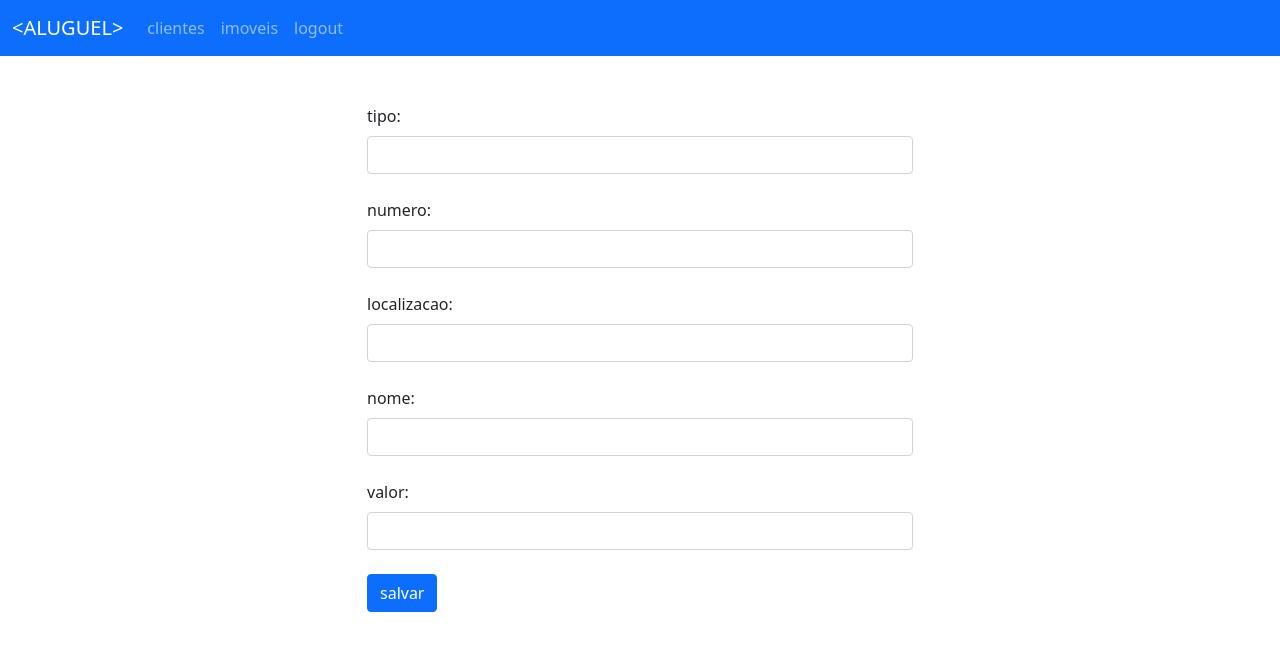
After one commit to rcaliman/aluguel, a Flask app: page /editarimovel?id=00 in a window 1280 px wide. The commit adds this page. Shown: the top 651 px of the page. Run offline with Flask 2, Linux system fonts and the light colour scheme; the visitor is signed in with stand-in values (Sample User, id 1).

Commit message:
quarto commit

```diff
--- a/app.py
+++ b/app.py
@@ -17,29 +17,39 @@ def inicio():
 
 @app.route('/clientes', methods=['POST','GET'])
 def clientes():
-    x = 'nao funcionou'
-    if request.form:
-        cliente = Cliente   (
-                                request.form['id'],
-                                request.form['nome'],
-                                request.form['data_nasc'],
-                                request.form['ci'],
-                                request.form['cpf'],
-                                request.form['tel1'],
-                                request.form['tel2'],
-                            )
-        try:
-            if request.form['apagar']:
-                cliente.apagar()
-        except:
-            cliente.salvar()
+    if f.logado():
+        if request.form:    #instancia a classe Cliente com os dados do formulario de form_clientes
+            try:
+                cliente = Cliente   (
+                                        request.form['id'],
+                                        request.form['nome'],
+                                        request.form['data_nasc'],
+                                        request.form['ci'],
+                                        request.form['cpf'],
+                                        request.form['tel1'],
+                                        request.form['tel2'],
+                                    )
+            except:
+                cliente = Cliente   (
+                                        '0', # se o formulario nao retorna o id significa novo cliente
+                                        request.form['nome'],
+                                        request.form['data_nasc'],
+                                        request.form['ci'],
+                                        request.form['cpf'],
+                                        request.form['tel1'],
+                                        request.form['tel2'],
+                                    )
+            try:
+                if request.form['apagar']:
+                    cliente.apagar()
+            except:
+                cliente.salvar()
 
-    if f.logado():
         todos_clientes = Cliente.busca_todos()
+
         return render_template  (
                                     'clientes.html',
                                     todos_clientes = todos_clientes,
-                                    x = x
                                 )
     else:
         return render_template('login.html')
@@ -48,7 +58,12 @@ def clientes():
 def editarcliente():
     if f.logado():
         id_cliente = f.extrai_id_da_url(request.url)
-        cliente = Cliente.busca_cliente(id_cliente)
+
+        if id_cliente == '00': # se a id for 00 o sistema vai abrir a tela de adicionar novo
+            cliente = '00'
+        else:
+            cliente = Cliente.busca_cliente(id_cliente) # senao recebe o cliente escolhido do banco
+
         return render_template  (
                                     'form_clientes.html',
                                     cliente = cliente
@@ -67,6 +82,23 @@ def imoveis():
     else:
         return render_template('login.html')
 
+@app.route('/editarimovel', methods=['GET'])
+def editarimovel():
+    if f.logado():
+        id_imovel= f.extrai_id_da_url(request.url)
+
+        if id_imovel== '00': # se a id for 00 o sistema vai abrir a tela de adicionar novo
+            imovel = '00'
+        else:
+            imovel = Imovel.busca_imovel(id_imovel) # senao recebe o imovel escolhido do banco
+
+        return render_template  (
+                                    'form_imoveis.html',
+                                    imovel = imovel
+                                )
+    else:
+        return render_template('login.html')
+
 @app.route('/logar', methods=['POST'])
 def logar():
     if Usuario.autenticacao(request.form['usuario'],request.form['senha']):
--- a/templates/clientes.html
+++ b/templates/clientes.html
@@ -5,9 +5,10 @@
     <div class='container mt-5'>
         <div class='row'>
             <div class='col-12'>
-                <table class="table table-striped">
+            <a class='btn btn-primary' href='editarcliente?id=00'>adicionar novo cliente</a>
+                <table class="table table-striped mt-2">
                     <tr>
-                        <th>Nome{{x}}</th>
+                        <th>Nome</th>
                         <th>Nascimento</th>
                         <th>CI</th>
                         <th>CPF/CNPJ</th>
--- /dev/null
+++ b/templates/form_imoveis.html
@@ -0,0 +1,84 @@
+{% extends 'base.html' %}
+
+{% block body %}
+
+<div class='container mt-5'>
+    <div class='row justify-content-center'>
+        <div class='col-6 primary'>
+            <form class="row gy-2 gx-3 align-items-center" method='post' action='/clientes'>
+                {% if imovel == '00' %}
+                <div class="mb-3">
+                    <label for="tipo" class="form-label">tipo:</label>
+                    <input type="text" name='tipo' class="form-control" id="tipo">
+                </div>
+                <div class="mb-3">
+                    <label for="numero" class="form-label">numero:</label>
+                    <input type="text" name='numero' class="form-control" id="numero">
+                </div>
+                <div class="mb-3">
+                    <label for="localizacao" class="form-label">localizacao:</label>
+                    <input type="text" name='localizacao' class="form-control" id="localizacao">
+                </div>
+                <div class="mb-3">
+                    <label for="nome" class="form-label">nome:</label>
+                    <input type="text" name='nome' class="form-control" id="nome">
+                </div>
+                <div class="mb-3">
+                    <label for="valor" class="form-label">valor:</label>
+                    <input type="text" name='valor' class="form-control" id="valor">
+                </div>
+                {% else %}
+                <div class="mb-3">
+                    <label for="tipo" class="form-label">tipo:</label>
+                    <input type="text" name='tipo' value='{{ imovel[0][1]}}' class="form-control" id="tipo">
+                </div>
+                <div class="mb-3">
+                    <label for="numero" class="form-label">numero:</label>
+                    <input type="text" name='numero' value='{{ imovel[0][2]}}' class="form-control" id="numero">
+                </div>
+                <div class="mb-3">
+                    <label for="localizacao" class="form-label">localizacao:</label>
+                    <input type="text" name='localizacao' class="form-control" value='{{ imovel[0][3]}}'
+                        id="localizacao">
+                </div>
+                <div class="mb-3">
+                    <label for="nome" class="form-label">nome:</label>
+                    <input type="text" name='nome' class="form-control" value='{{ imovel[0][4]}}' id="nome">
+                </div>
+                <div class="mb-3">
+                    <label for="valor" class="form-label">valor:</label>
+                    <input type="text" name='valor' class="form-control" value='{{ imovel[0][5]}}' id="valor">
+                </div>
+                {% endif %}
+                <div>
+                    <button type="submit" class="btn btn-primary">
+                        salvar
+                    </button>
+                </div>
+                {% if imovel != '00' %}
+                <div class="accordion accordion-flush" id="accordionFlushExample">
+                    <div class="accordion-item">
+                        <h2 class="accordion-header" id="flush-headingOne">
+                            <button class="accordion-button collapsed" type="button" data-bs-toggle="collapse"
+                                data-bs-target="#flush-collapseOne" aria-expanded="false"
+                                aria-controls="flush-collapseOne">
+                                <im class='fonteclara'>apagar</im>
+                            </button>
+                        </h2>
+                        <div id="flush-collapseOne" class="accordion-collapse collapse"
+                            aria-labelledby="flush-headingOne" data-bs-parent="#accordionFlushExample">
+                            <div class="accordion-body fonteclara">
+                                <button type='submit' class='btn-xs btn-danger' name='apagar' value='True'>
+                                    apagar
+                                </button>
+                            </div>
+                        </div>
+                    </div>
+                </div>
+                {% endif %}
+            </form>
+        </div>
+    </div>
+</div>
+<footer class='mt-5'></footer>
+{% endblock %}
```
Also changed, not shown: classe_cliente.py (+27 -6 lines), classe_imovel.py (+8 -0 lines), templates/form_clientes.html (+42 -22 lines), templates/imoveis.html (+6 -2 lines).
